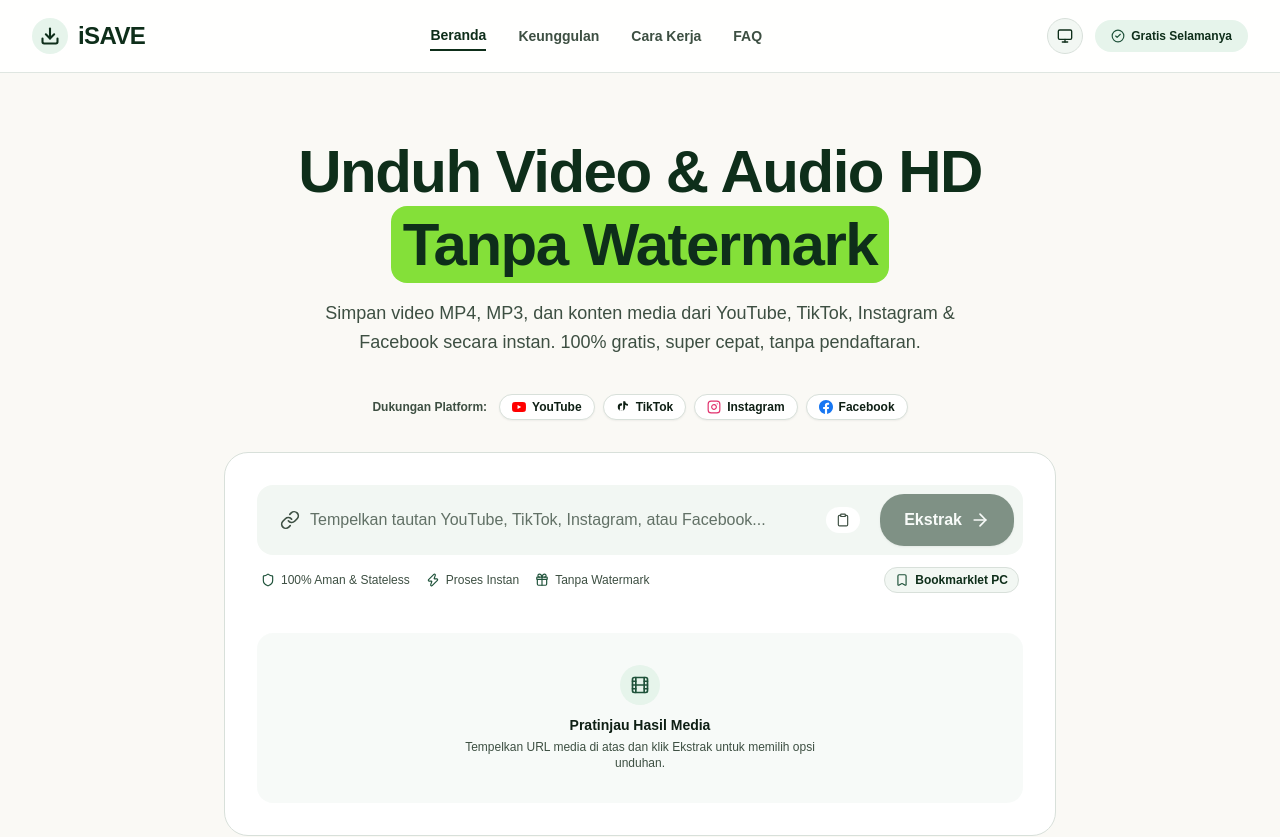
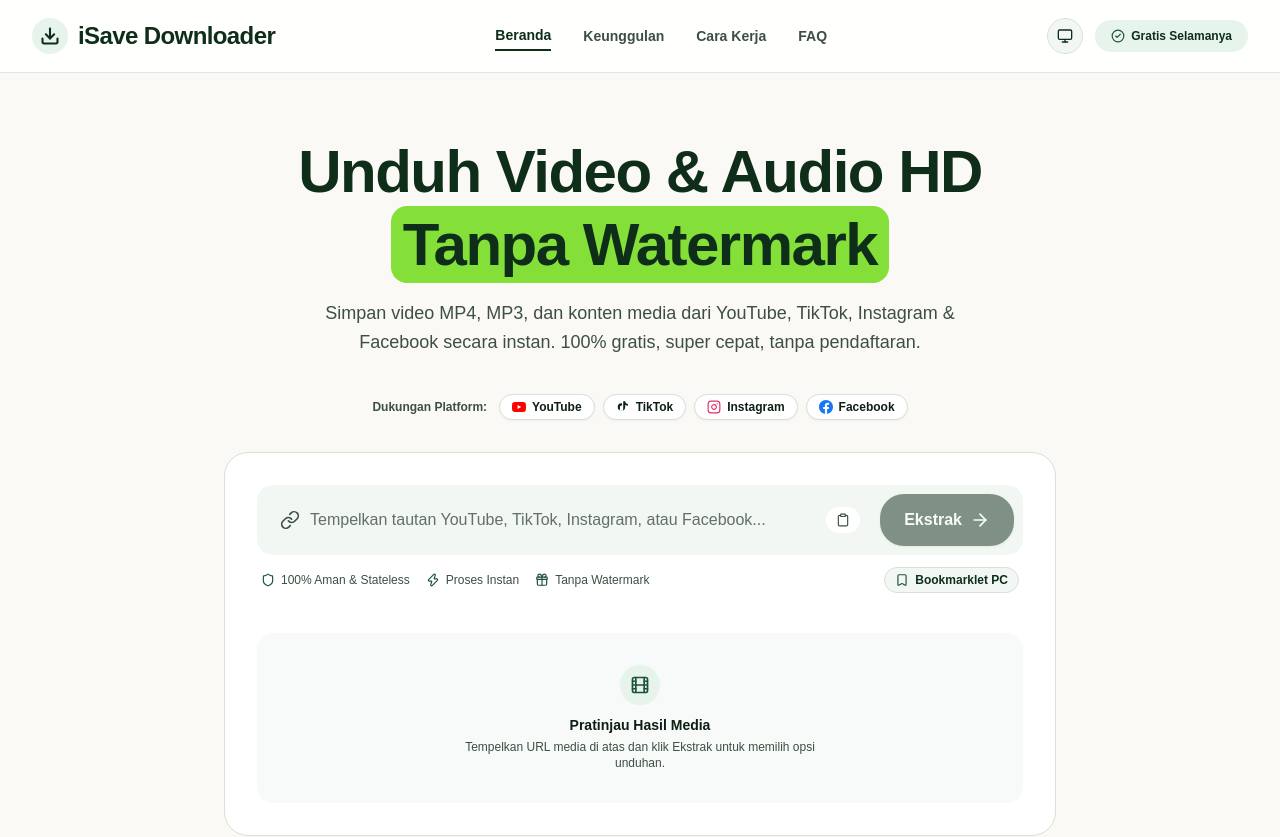
Before and after one commit to RaffaelAldrichS/i-save, a Next.js app: page / in a window 1280 px wide. Shown: the top 837 px of the page. Built offline with nearby package versions, Linux system fonts and the light colour scheme; a web font is replaced by a local one.

Commit message:
fix(branding): update site title, brand name, and favicon icon to iSave Downloader

```diff
--- a/src/app/layout.tsx
+++ b/src/app/layout.tsx
@@ -10,9 +10,10 @@
 
 export const metadata: Metadata = {
   metadataBase: new URL("https://isave.app"),
-  title: "iSAVE — Unduh Video & Audio HD Tanpa Watermark Gratis",
+  title: "iSave Downloader — Unduh Video & Audio HD Tanpa Watermark Gratis",
   description: "Pengunduh media tercepat tanpa watermark. Simpan video MP4 HD & audio MP3 jernih dari YouTube, TikTok, Instagram, dan Facebook secara gratis tanpa pendaftaran.",
   keywords: [
+    "iSave Downloader",
     "unduh video tiktok tanpa watermark",
     "download youtube mp4 hd",
     "instagram reel downloader online",
@@ -24,16 +25,16 @@
     canonical: "/",
   },
   openGraph: {
-    title: "iSAVE — Unduh Video & Audio HD Tanpa Watermark",
+    title: "iSave Downloader — Unduh Video & Audio HD Tanpa Watermark",
     description: "Simpan video MP4 & audio MP3 kualitas terbaik dari YouTube, TikTok, Instagram, dan Facebook secara gratis dan instan.",
     url: "https://isave.app",
-    siteName: "iSAVE",
+    siteName: "iSave Downloader",
     locale: "id_ID",
     type: "website",
   },
   twitter: {
     card: "summary_large_image",
-    title: "iSAVE — Pengunduh Media HD Tanpa Watermark",
+    title: "iSave Downloader — Pengunduh Media HD Tanpa Watermark",
     description: "Simpan video MP4 & audio MP3 gratis dari YouTube, TikTok, Instagram, dan Facebook dalam hitungan detik.",
   },
 };
@@ -41,7 +42,7 @@
 const jsonLd = {
   "@context": "https://schema.org",
   "@type": "WebApplication",
-  "name": "iSAVE",
+  "name": "iSave Downloader",
   "url": "https://isave.app",
   "applicationCategory": "MultimediaApplication",
   "operatingSystem": "All",
--- a/src/components/Footer.tsx
+++ b/src/components/Footer.tsx
@@ -27,7 +27,7 @@
                 <Download className="w-5 h-5 stroke-[2.5]" aria-hidden="true" />
               </div>
               <span className="font-extrabold text-2xl tracking-tight text-surface">
-                iSAVE
+                iSave Downloader
               </span>
             </a>
             <p className="text-sm text-surface/75 max-w-sm leading-relaxed">
--- a/src/components/Navbar.tsx
+++ b/src/components/Navbar.tsx
@@ -75,7 +75,7 @@
             <Download className="w-5 h-5 stroke-[2.5]" aria-hidden="true" />
           </div>
           <span className="font-extrabold text-2xl tracking-tight text-primary">
-            iSAVE
+            iSave Downloader
           </span>
         </a>
 
```
Also changed, not shown: public/manifest.json, src/app/icon.svg (added).
